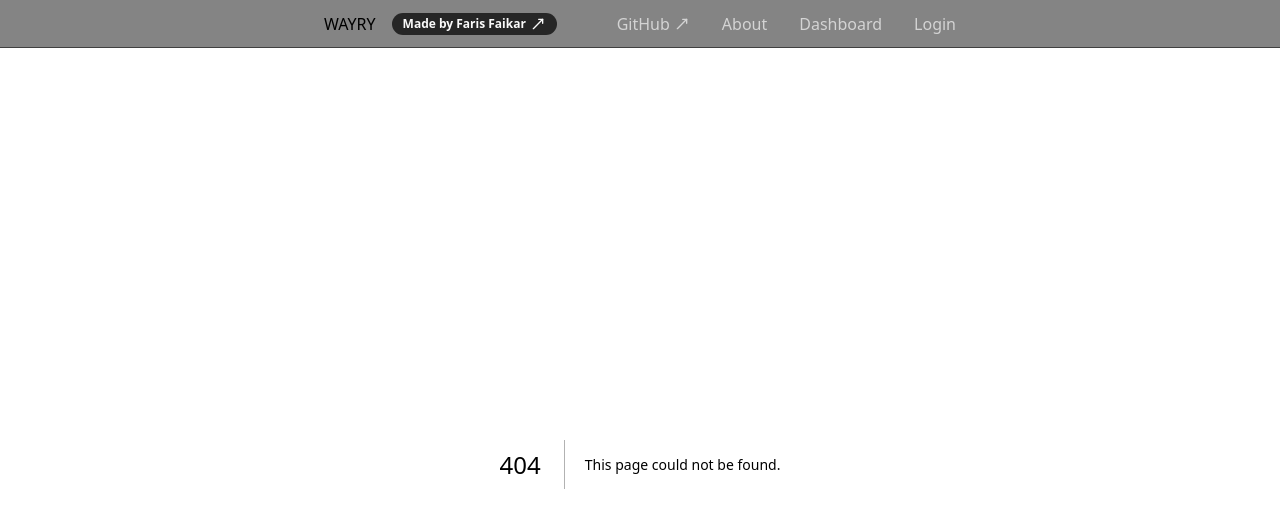
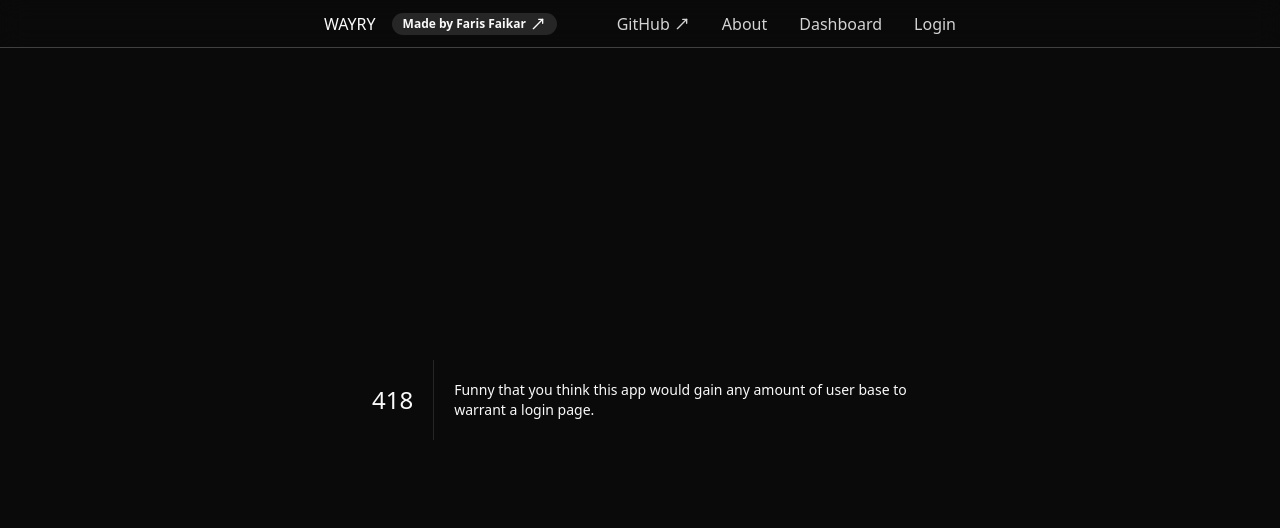
Before and after one commit to farisfaikar/wayry, a Next.js app: page /auth/login in a window 1280 px wide. Before the commit this address had no page. Shown: the top 528 px of the page. Built offline with nearby package versions, Linux system fonts and the light colour scheme.

Commit message:
feat: add login page

```diff
--- /dev/null
+++ b/app/auth/login/page.tsx
@@ -0,0 +1,17 @@
+import type { Metadata } from 'next'
+
+export const metadata: Metadata = {
+  title: 'What do you expect?',
+  description: "This isn't that kind of project pal",
+}
+
+export default function LoginPage() {
+  return (
+    <div className="absolute inset-0 -z-10 mx-auto flex max-w-xl items-center justify-center">
+      <div className="flex h-20 items-center border-r border-secondary p-5 text-2xl">418</div>
+      <p className="p-5 text-sm">
+        Funny that you think this app would gain any amount of user base to warrant a login page.
+      </p>
+    </div>
+  )
+}
```
